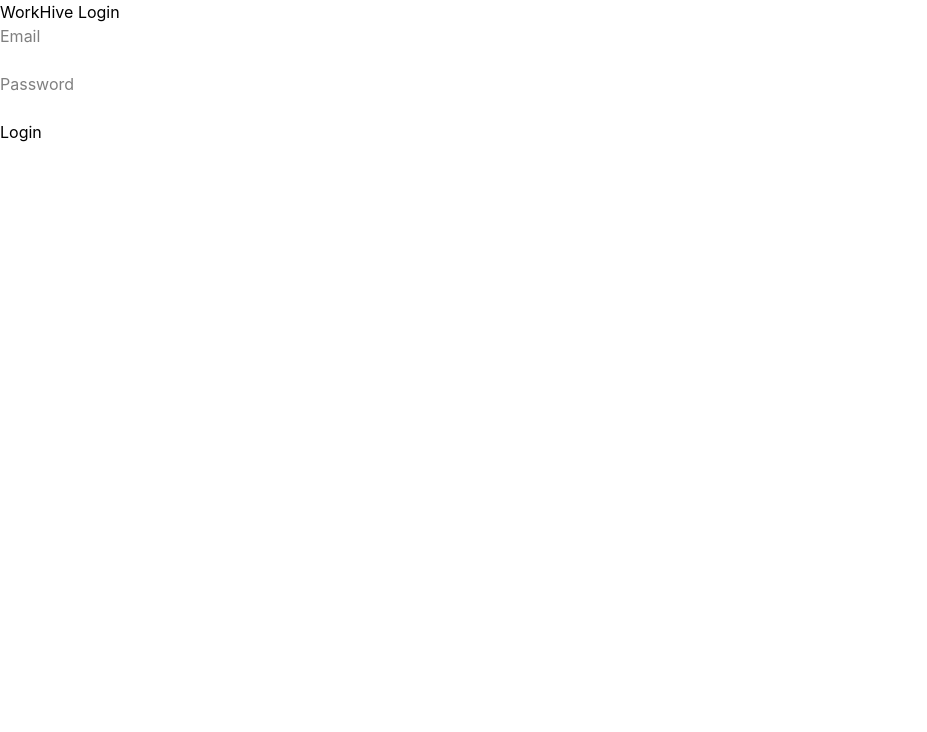
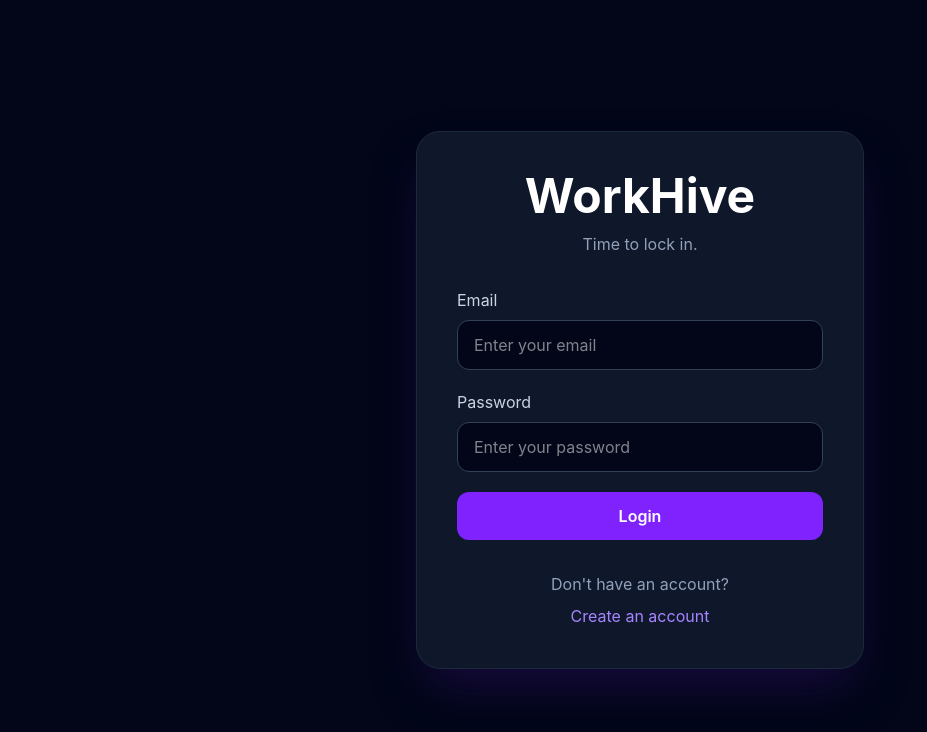
Before and after one commit to Ganesh-Macherla/WorkHive, a React app in the folder frontend/: page / in a window 1280 px wide. Shown: the top 732 px of the page, without its empty margins (0-927 px from the left). Built offline with nearby package versions, Linux system fonts and the light colour scheme; the HTML template or start-up script is replaced by a standard one.

Commit message:
Modify the Login page frontend with proper UI

```diff
--- a/frontend/src/App.jsx
+++ b/frontend/src/App.jsx
@@ -11,6 +11,7 @@
 import Calender from "./pages/Calender";
 import Notifications from "./pages/Notifications";
 import Statistics from "./pages/Statistics";
+
 
 
 function App() {
--- a/frontend/src/components/HiveCard.jsx
+++ b/frontend/src/components/HiveCard.jsx
@@ -18,7 +18,7 @@
         onClick={() => navigate(`/hive/${hive.id}`)}
         className="mt-5 bg-violet-600 hover:bg-violet-700 px-5 py-2 rounded-xl font-semibold transition"
       >
-        Open Workspace →
+        Open Workspace
       </button>
     </div>
   );
--- a/frontend/src/components/MemberSection.jsx
+++ b/frontend/src/components/MemberSection.jsx
@@ -79,7 +79,7 @@
               </button>
 
               {member.role === "owner" && (
-                <span className="text-yellow-400 font-semibold">
+                <span className="text-yellow-200 font-semibold">
                   👑
                 </span>
             )}
--- a/frontend/src/pages/Login.jsx
+++ b/frontend/src/pages/Login.jsx
@@ -46,33 +46,104 @@
 };
 
   return (
+
+    <div className="min-h-screen bg-slate-950 flex items-center justify-center px-6">
+
+        <div className="w-full max-w-md bg-slate-900 border border-slate-800 rounded-3xl shadow-2xl shadow-violet-950/50 p-10">
+
+            <div className="text-center mb-8">
+
+                <h1 className="text-5xl font-bold text-white">
+
+                    WorkHive
+
+                </h1>
+
+                <p className="text-slate-400 mt-3">
+
+                    Time to lock in.
+
+                </p>
+
+            </div>
+
+            <div className="space-y-5">
+
                 <div>
 
-      <h1>WorkHive Login</h1>
+                    <label className="block text-slate-300 mb-2">
+
+                        Email
+
+                    </label>
 
                     <input
                         type="text"
-        placeholder="Email"
+                        placeholder="Enter your email"
                         value={email}
-        onChange={(e) => setEmail(e.target.value)}
+                        onChange={(e) =>
+                            setEmail(
+                                e.target.value
+                            )
+                        }
+                        className="w-full bg-slate-950 border border-slate-700 rounded-xl px-4 py-3 text-white outline-none focus:border-violet-500 transition"
                     />
 
-      <br />
-      <br />
+                </div>
+
+                <div>
+
+                    <label className="block text-slate-300 mb-2">
+
+                        Password
+
+                    </label>
 
                     <input
                         type="password"
-        placeholder="Password"
+                        placeholder="Enter your password"
                         value={password}
-        onChange={(e) => setPassword(e.target.value)}
+                        onChange={(e) =>
+                            setPassword(
+                                e.target.value
+                            )
+                        }
+                        className="w-full bg-slate-950 border border-slate-700 rounded-xl px-4 py-3 text-white outline-none focus:border-violet-500 transition"
                     />
 
-      <br />
-      <br />
+                </div>
 
-      <button onClick={handleLogin}>
+                <button
+                    onClick={handleLogin}
+                    className="w-full bg-violet-600 hover:bg-violet-500 text-white font-semibold py-3 rounded-xl transition duration-300"
+                >
+
                     Login
+
                 </button>
+
+            </div>
+
+            <div className="text-center mt-8">
+
+                <p className="text-slate-400">
+
+                    Don't have an account?
+
+                </p>
+
+                <button
+                    onClick={() => navigate("/register")}
+                    className="text-violet-400 hover:text-violet-300 mt-2"
+                >
+
+                    Create an account
+
+                </button>
+
+            </div>
+
+        </div>
 
     </div>
 );
```
Lines whose indentation alone changed are shown as unchanged.
